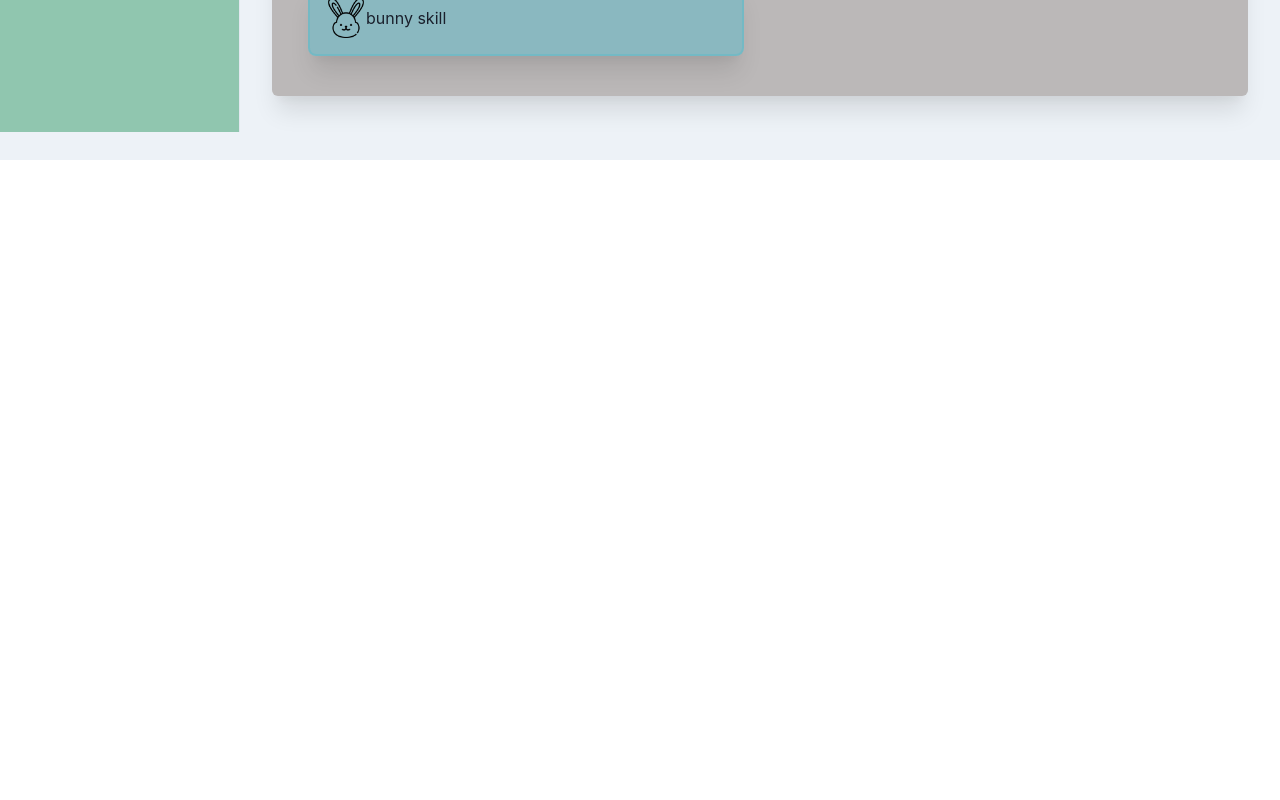
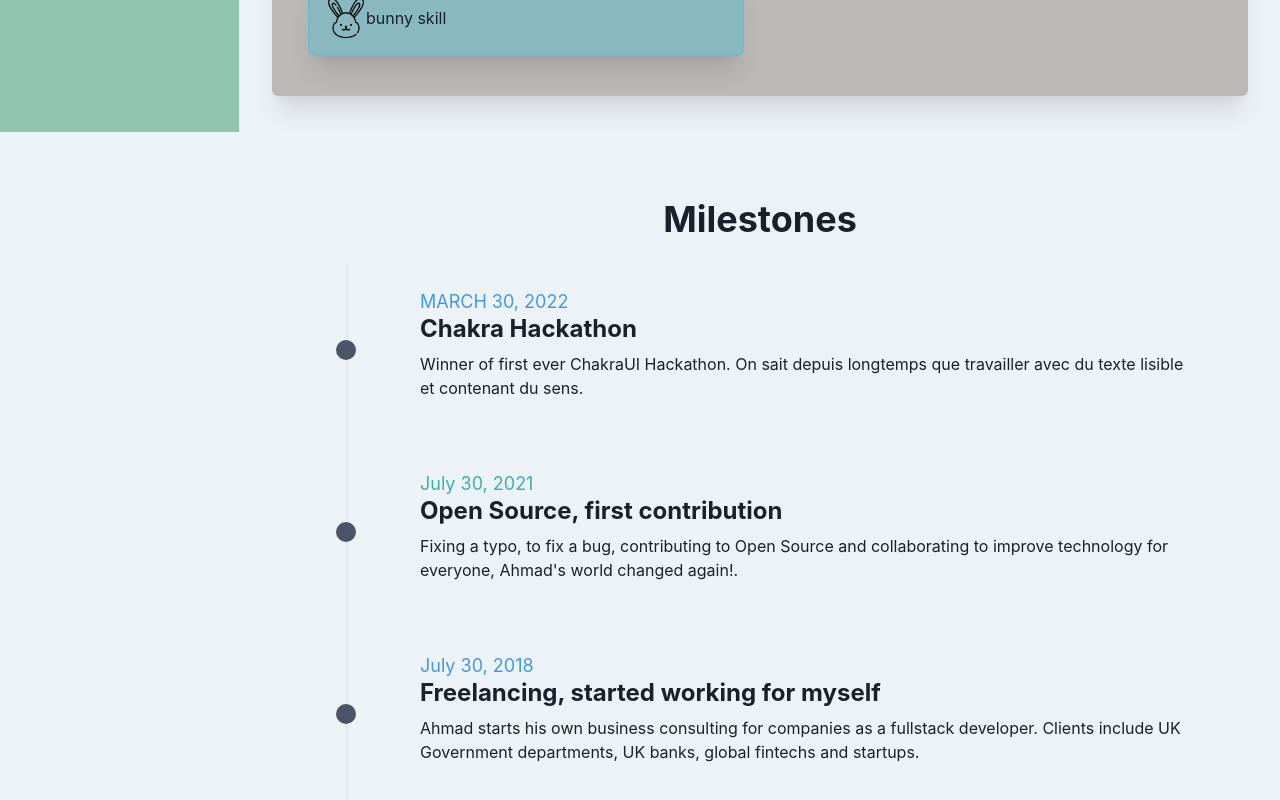
Before and after one commit to 210057zzh/portfolio, a Next.js app: page /portfolio/ in a window 1280 px wide. Shown: the part 668-1468 px from the top of the page. Before the commit the page ends 828 px from the top, so only its background shows below. Built offline with nearby package versions, Linux system fonts and the light colour scheme.

Commit message:
add time

```diff
--- /dev/null
+++ b/src/layout/sections/experience.tsx
@@ -0,0 +1,188 @@
+import React from "react";
+import {
+  Box,
+  chakra,
+  Container,
+  Text,
+  HStack,
+  VStack,
+  Flex,
+  useColorModeValue,
+  useBreakpointValue,
+} from "@chakra-ui/react";
+
+const milestones = [
+  {
+    id: 1,
+    date: "MARCH 30, 2022",
+    title: "Chakra Hackathon",
+    description: `Winner of first ever ChakraUI Hackathon. On sait depuis longtemps que travailler avec du texte lisible et contenant du sens.`,
+  },
+  {
+    id: 2,
+    date: "July 30, 2021",
+    title: "Open Source, first contribution",
+    description: `Fixing a typo, to fix a bug, contributing to Open Source and collaborating to improve technology for everyone, Ahmad's world changed again!.`,
+  },
+  {
+    id: 3,
+    date: "July 30, 2018",
+    title: "Freelancing, started working for myself",
+    description:
+      "Ahmad starts his own business consulting for companies as a fullstack developer. Clients include UK Government departments, UK banks, global fintechs and startups.",
+  },
+];
+
+const Experience = () => {
+  const isMobile = true;
+  const isDesktop = false;
+
+  return (
+    <Container maxWidth="7xl" p={{ base: 2, sm: 10 }}>
+      <chakra.h3 fontSize="4xl" fontWeight="bold" mb={18} textAlign="center">
+        Milestones
+      </chakra.h3>
+      {milestones.map((milestone) => (
+        <Flex key={milestone.id} mb="10px">
+          {/* Desktop view(left card) */}
+          {isDesktop && milestone.id % 2 === 0 && (
+            <>
+              <EmptyCard />
+              <LineWithDot />
+              <Card {...milestone} />
+            </>
+          )}
+
+          {/* Mobile view */}
+          {isMobile && (
+            <>
+              <LineWithDot />
+              <Card {...milestone} />
+            </>
+          )}
+
+          {/* Desktop view(right card) */}
+          {isDesktop && milestone.id % 2 !== 0 && (
+            <>
+              <Card {...milestone} />
+
+              <LineWithDot />
+              <EmptyCard />
+            </>
+          )}
+        </Flex>
+      ))}
+    </Container>
+  );
+};
+
+interface CardProps {
+  id: number;
+  title: string;
+  description: string;
+  date: string;
+}
+
+const Card = ({ id, title, description, date }: CardProps) => {
+  // For even id show card on left side
+  // For odd id show card on right side
+  const isEvenId = id % 2 == 0;
+  let borderWidthValue;
+  let leftValue;
+  let rightValue;
+
+  const isMobile = true;
+  leftValue = "-15px";
+  rightValue = "unset";
+  borderWidthValue = "15px 15px 15px 0";
+
+  return (
+    <HStack
+      flex={1}
+      p={{ base: 3, sm: 6 }}
+      bg={useColorModeValue("gray.100", "gray.800")}
+      spacing={5}
+      rounded="lg"
+      alignItems="center"
+      pos="relative"
+      _before={{
+        content: `""`,
+        w: "0",
+        h: "0",
+        borderColor: `transparent ${useColorModeValue(
+          "#edf2f6",
+          "#1a202c"
+        )} transparent`,
+        borderStyle: "solid",
+        borderWidth: borderWidthValue,
+        position: "absolute",
+        left: leftValue,
+        right: rightValue,
+        display: "block",
+      }}
+    >
+      <Box>
+        <Text fontSize="lg" color={isEvenId ? "teal.400" : "blue.400"}>
+          {date}
+        </Text>
+
+        <VStack spacing={2} mb={3} textAlign="left">
+          <chakra.h1 fontSize="2xl" lineHeight={1.2} fontWeight="bold" w="100%">
+            {title}
+          </chakra.h1>
+          <Text fontSize="md">{description}</Text>
+        </VStack>
+      </Box>
+    </HStack>
+  );
+};
+
+const LineWithDot = () => {
+  return (
+    <Flex
+      pos="relative"
+      alignItems="center"
+      mr={{ base: "40px", md: "40px" }}
+      ml={{ base: "0", md: "40px" }}
+    >
+      <chakra.span
+        position="absolute"
+        left="50%"
+        height="calc(100% + 10px)"
+        border="1px solid"
+        borderColor={useColorModeValue("gray.200", "gray.700")}
+        top="0px"
+      ></chakra.span>
+      <Box pos="relative" p="10px">
+        <Box
+          pos="absolute"
+          top="0"
+          left="0"
+          bottom="0"
+          right="0"
+          width="100%"
+          height="100%"
+          backgroundSize="cover"
+          backgroundRepeat="no-repeat"
+          backgroundPosition="center center"
+          bg={useColorModeValue("gray.600", "gray.200")}
+          borderRadius="100px"
+          backgroundImage="none"
+          opacity={1}
+        ></Box>
+      </Box>
+    </Flex>
+  );
+};
+
+const EmptyCard = () => {
+  return (
+    <Box
+      flex={{ base: 0, md: 1 }}
+      p={{ base: 0, md: 6 }}
+      bg="transparent"
+    ></Box>
+  );
+};
+
+export default Experience;
--- a/src/pages/index.tsx
+++ b/src/pages/index.tsx
@@ -4,6 +4,7 @@
 import styles from "@/styles/Home.module.css";
 import { Text, VStack } from "@chakra-ui/react";
 import About from "@/layout/sections/about";
+import Experience from "@/layout/sections/experience";
 
 const inter = Inter({ subsets: ["latin"] });
 
@@ -11,6 +12,7 @@
   return (
     <VStack>
       <About></About>
+      <Experience></Experience>
     </VStack>
   );
 }
```
